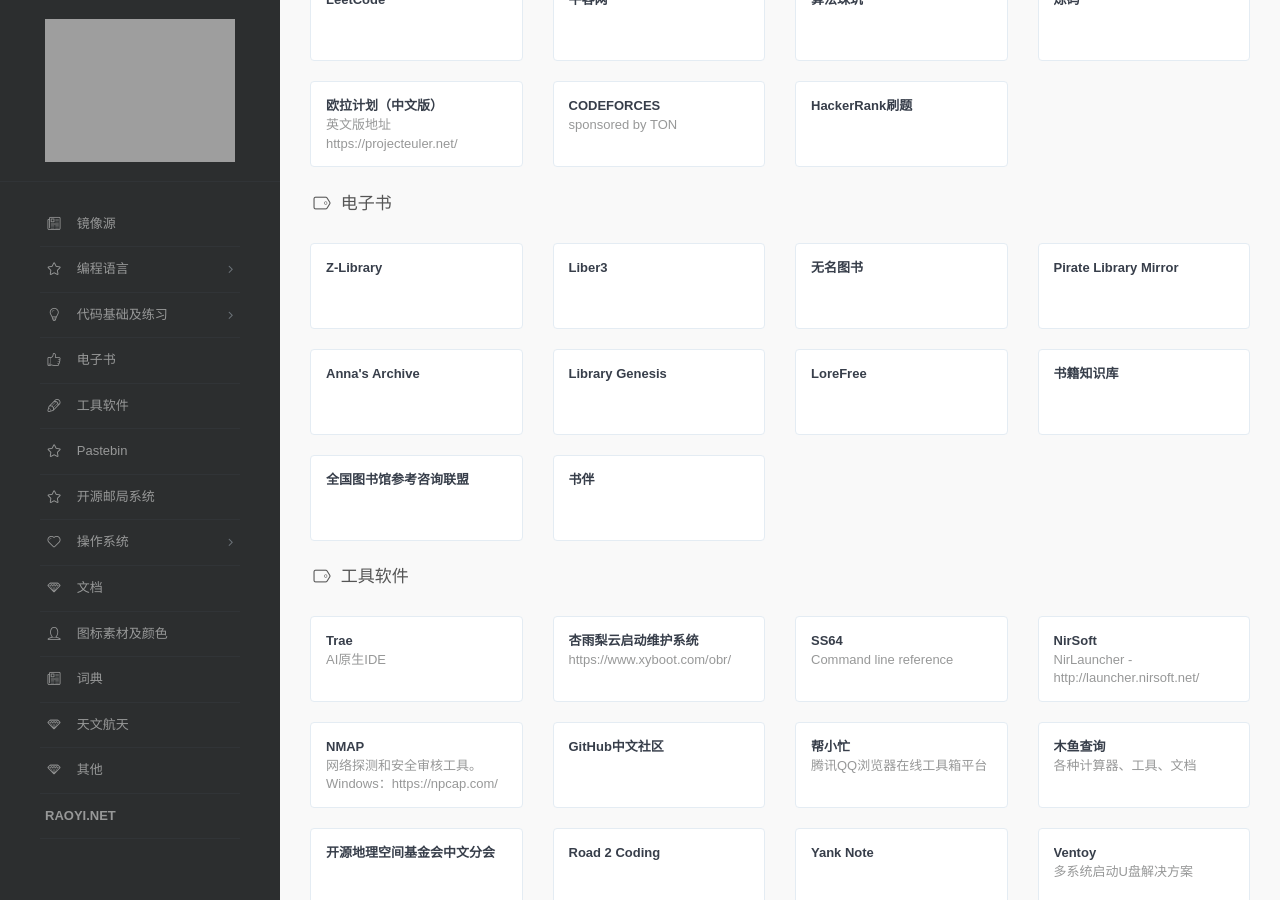
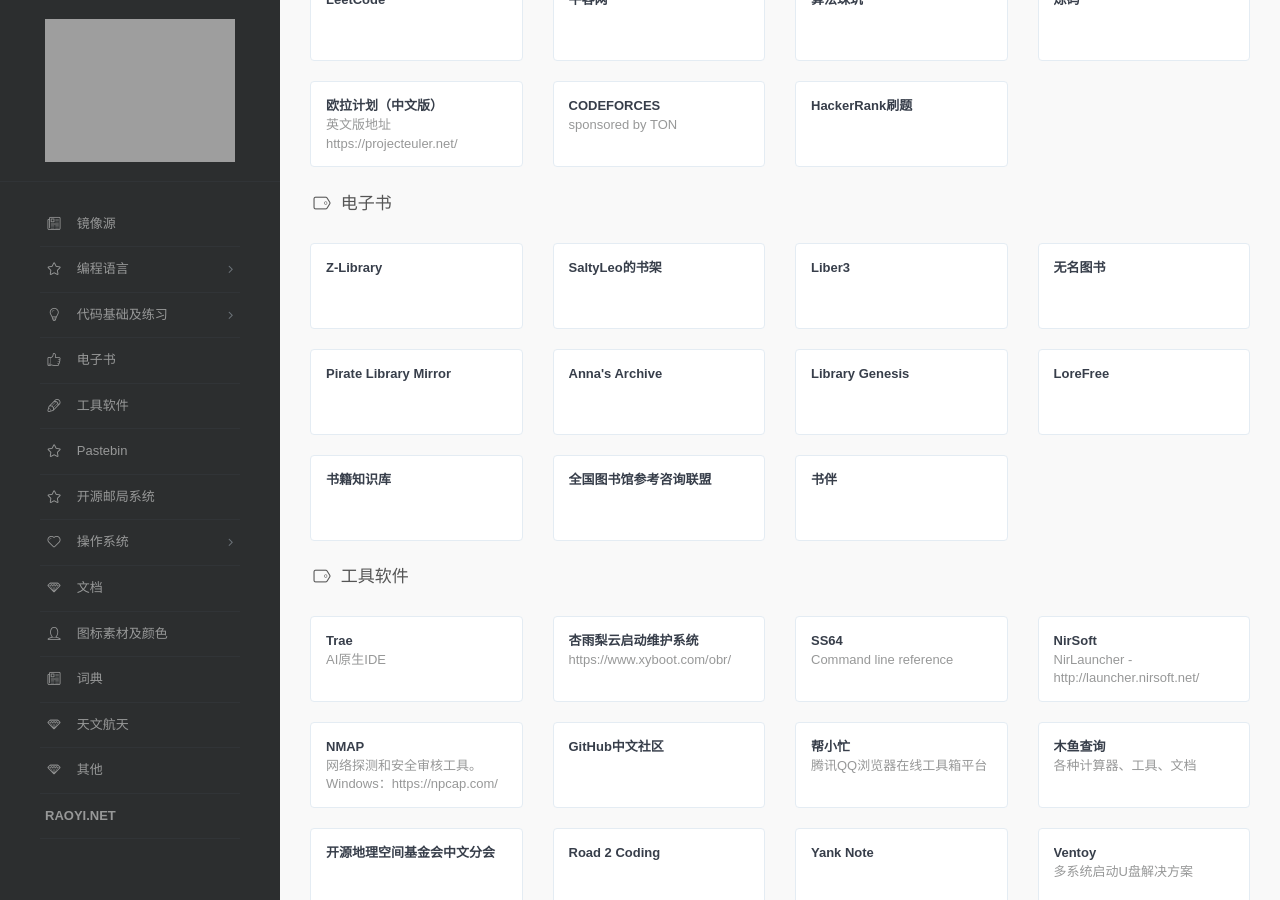
Before and after one commit to raoyi/webstack, a Jekyll site: the page built from index.html, in a window 1280 px wide and 900 px high, scrolled down 1837 px. Built offline with Jekyll 4.4.1, drawn with Linux system fonts in a browser that asks for light colours; some web fonts are replaced.

Commit message:
Update webstack.yml

```diff
--- a/_data/webstack.yml
+++ b/_data/webstack.yml
@@ -133,6 +133,8 @@
   links:
     - title: Z-Library
       url: https://zlibrary-global.se/
+    - title: SaltyLeo的书架
+      url: https://book.tstrs.me/
     - title: Liber3
       url: https://liber3.eth.limo/
     - title: 无名图书
```
